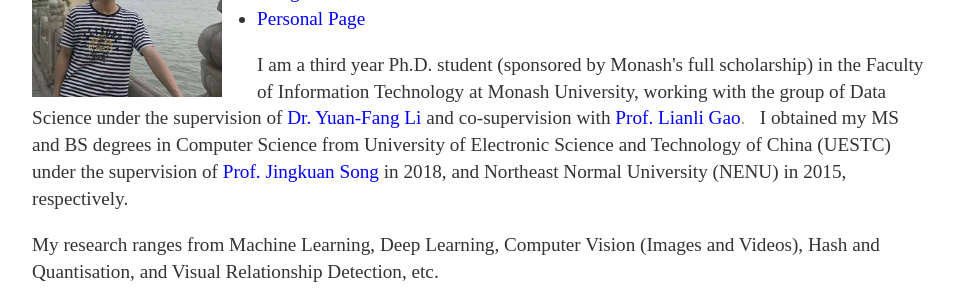
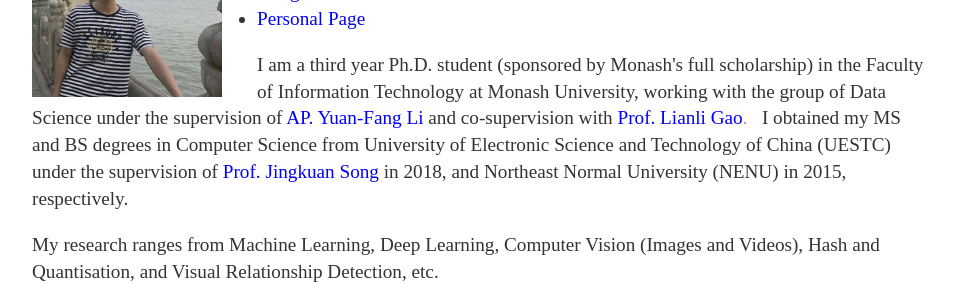
Before and after one commit to ht014/ht014.github.io, a Jekyll site: the page built from index.html, in a window 1280 px wide. Shown: the part 316-616 px from the top of the page, without its empty margins (160-1115 px from the left). Built offline with Jekyll 4.4.1, drawn with Linux system fonts in a browser that asks for light colours.

Commit message:
Update index.html

```diff
--- a/index.html
+++ b/index.html
@@ -20,7 +20,7 @@
 <div class="about">
 
 	<p>I am a third year Ph.D. student (sponsored by Monash's full scholarship) in the Faculty of Information Technology at Monash University,
-		working with the group of Data Science  under the supervision of <a = href="https://users.monash.edu.au/~yli/"><font color="#0000ff">Dr. Yuan-Fang Li</font></a>  and co-supervision with <a href="https://lianligao.github.io/"><font color="#0000ff">Prof. Lianli Gao</font>.</a>
+		working with the group of Data Science  under the supervision of <a = href="https://users.monash.edu.au/~yli/"><font color="#0000ff">AP. Yuan-Fang Li</font></a>  and co-supervision with <a href="https://lianligao.github.io/"><font color="#0000ff">Prof. Lianli Gao</font>.</a>
 	 &nbsp;
 	I obtained my MS and BS degrees in Computer Science from  University of Electronic Science and Technology of China (UESTC)  under the supervision of <a href="https://scholar.google.com.au/citations?user=F5Zy9V4AAAAJ&hl=en"><font color="#0000ff">Prof. Jingkuan Song</font></a> in 2018,  and Northeast Normal University (NENU) in 2015, respectively.  </p>
 	<p> My research ranges from  Machine Learning, Deep Learning, Computer Vision (Images and Videos), Hash and Quantisation, and Visual Relationship Detection, etc.
```
